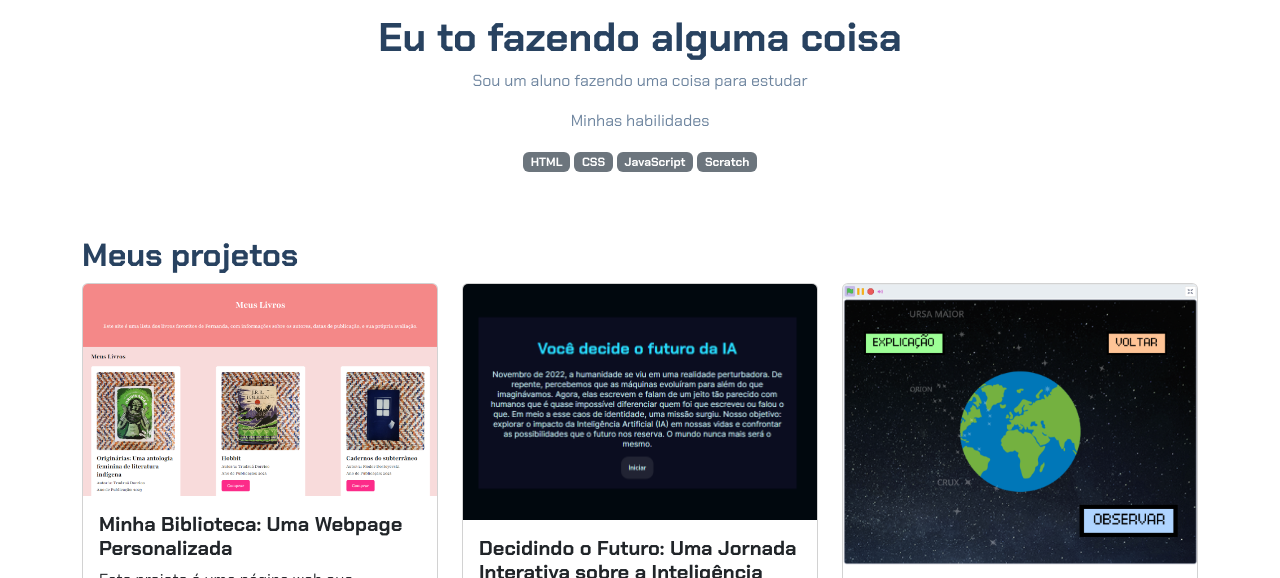
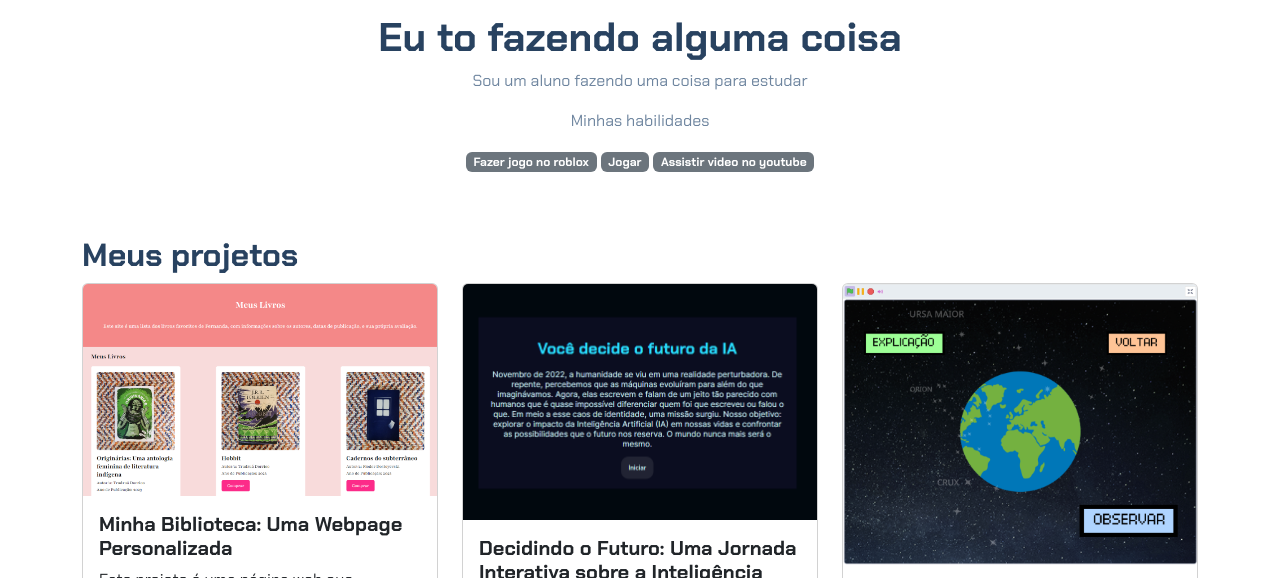
Before and after one commit to LeandroPaulino-design/portif-lio, a plain HTML site: page index.html in a window 1280 px wide. Shown: the part 183-761 px from the top of the page. Drawn offline with nearby package versions, Linux system fonts and the light colour scheme.

Commit message:
Update index.html

```diff
--- a/index.html
+++ b/index.html
@@ -19,10 +19,9 @@
         <p>Sou um aluno fazendo uma coisa para estudar</p>
         <p>Minhas habilidades</p>
         <div>
-            <p class="badge bg-secondary">HTML</p>
-            <p class="badge bg-secondary">CSS</p>
-            <p class="badge bg-secondary">JavaScript</p>
-            <p class="badge bg-secondary">Scratch</p>
+            <p class="badge bg-secondary">Fazer jogo no roblox</p>
+            <p class="badge bg-secondary">Jogar</p>
+            <p class="badge bg-secondary">Assistir video no youtube</p>
         </div>
     </header>
     <main class="container mt-5">
```
